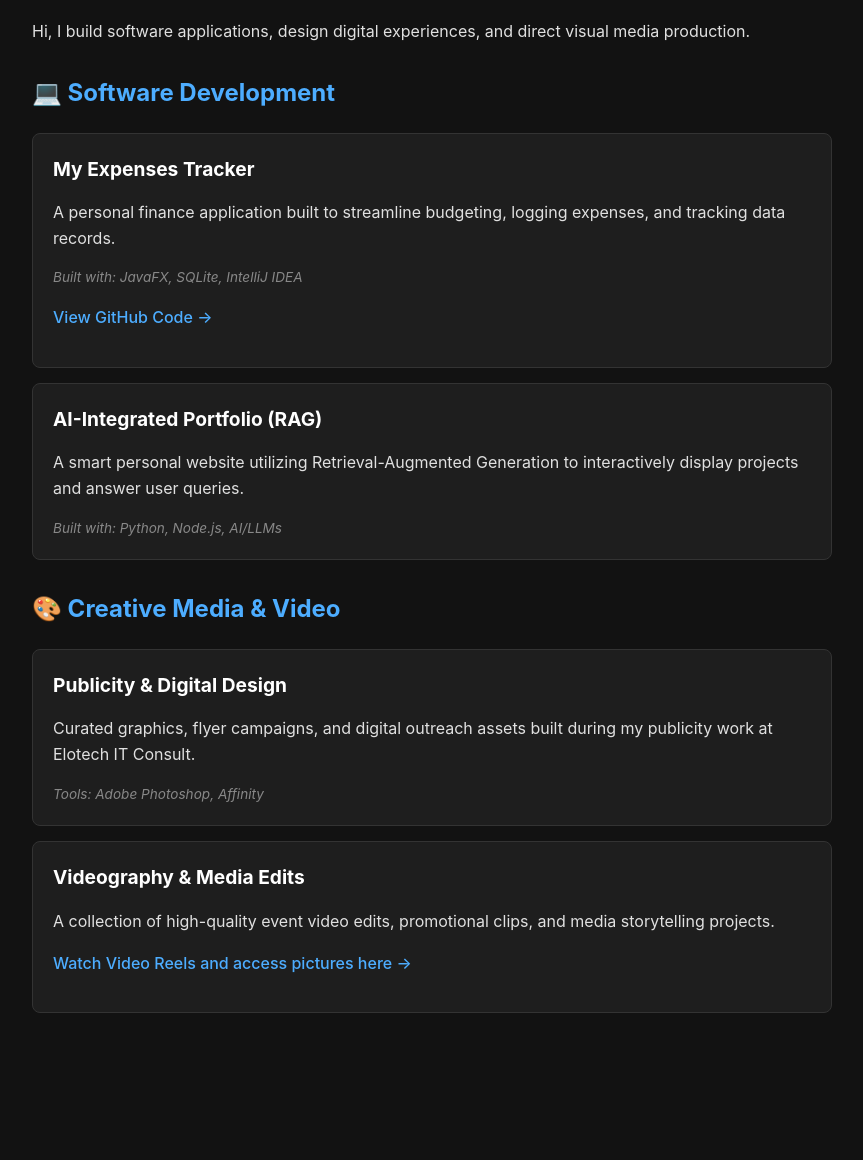
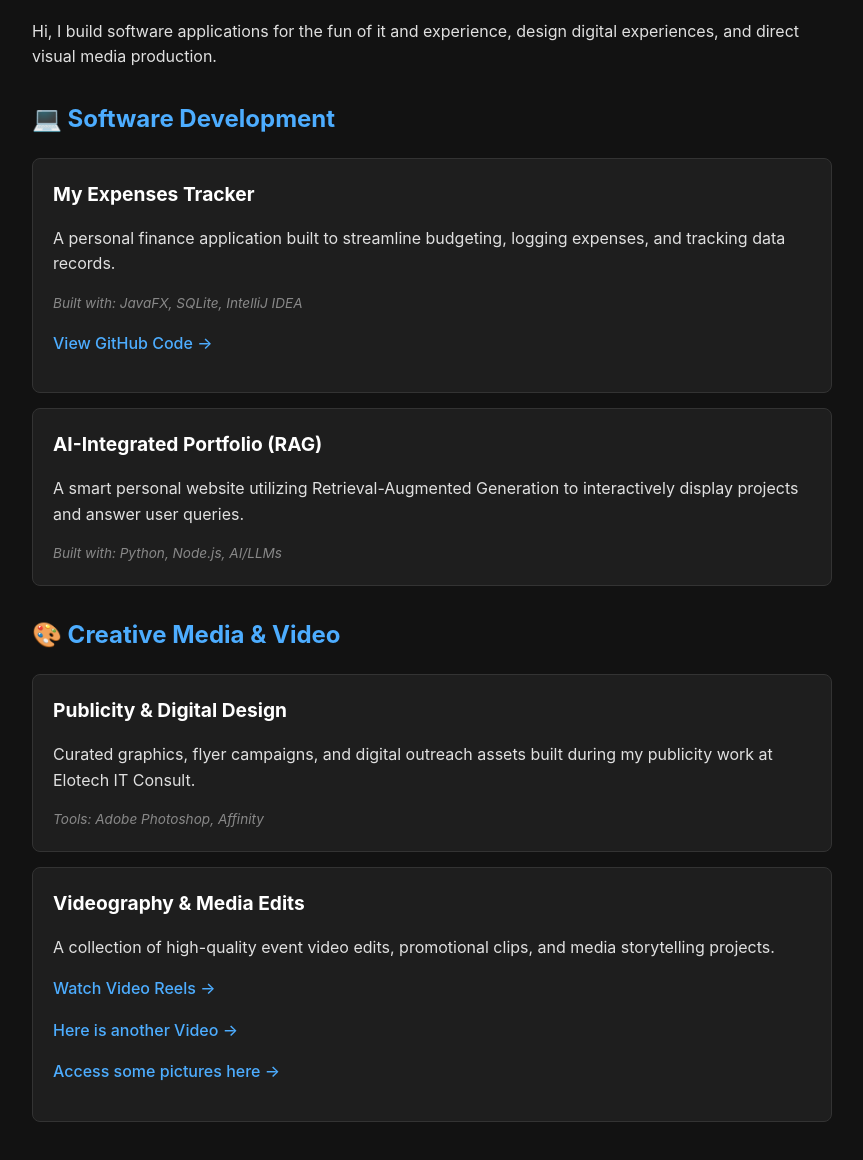
Before and after one commit to xorlali-iiiiii/My-Portfolio-, a plain HTML site: page index.html in a window 1280 px wide. Shown: the part 106-1266 px from the top of the page, without its empty margins (208-1071 px from the left). Before the commit the page ends 1159 px from the top, so only its background shows below. Drawn offline with Linux system fonts and the light colour scheme.

Commit message:
Revise portfolio text and enhance media links
Updated portfolio description and added additional links.

```diff
--- a/index.html
+++ b/index.html
@@ -18,7 +18,7 @@
 <body>
 
     <h1>Past Works & Portfolio</h1>
-    <p>Hi, I build software applications, design digital experiences, and direct visual media production.</p>
+    <p>Hi, I build software applications for the fun of it and experience, design digital experiences, and direct visual media production.</p>
 
     <h2>💻 Software Development</h2>
 
@@ -46,7 +46,9 @@
     <div class="project">
         <div class="project-title">Videography & Media Edits</div>
         <p>A collection of high-quality event video edits, promotional clips, and media storytelling projects.</p>
-        <p><a href=https://www.instagram.com/reel/DZlDSP-xrjn/?igsh=YnM2NjRkN3VxN2Vv target="_blank">Watch Video Reels and access pictures here →</a></p>
+        <p><a href=https://www.instagram.com/reel/DZlDSP-xrjn/?igsh=YnM2NjRkN3VxN2Vv target="_blank">Watch Video Reels →</a></p>
+        <p><a href=https://www.instagram.com/reel/DTcycfJiDwb/?igsh=MTk2Y3RjNjdsZHdwbg== target="_blank">Here is another Video →</a></p>
+        <p><a href=https://drive.google.com/drive/folders/1DWMQLeQOyGRY5j8hPbkiVPgn_tP6-Lmg target="_blank">Access some pictures here →</a></p>
     </div>
 
 </body>
```
